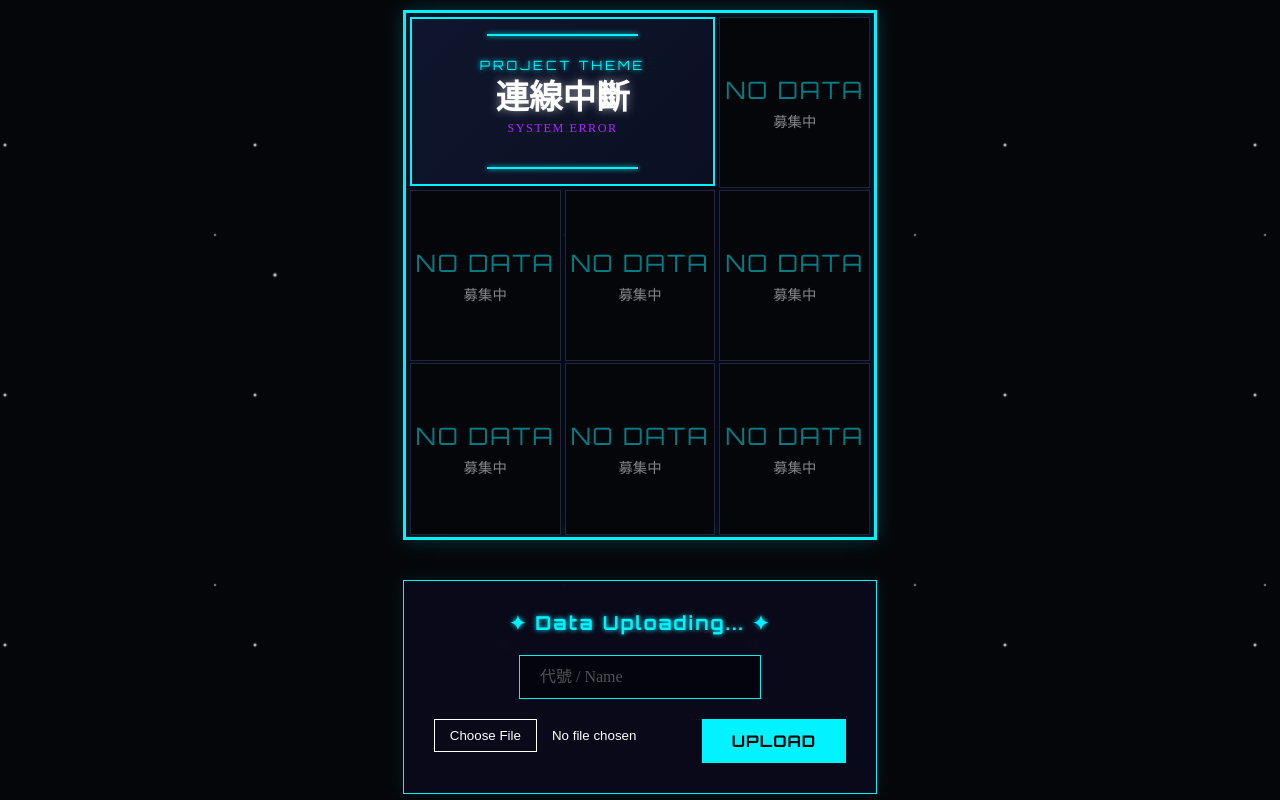
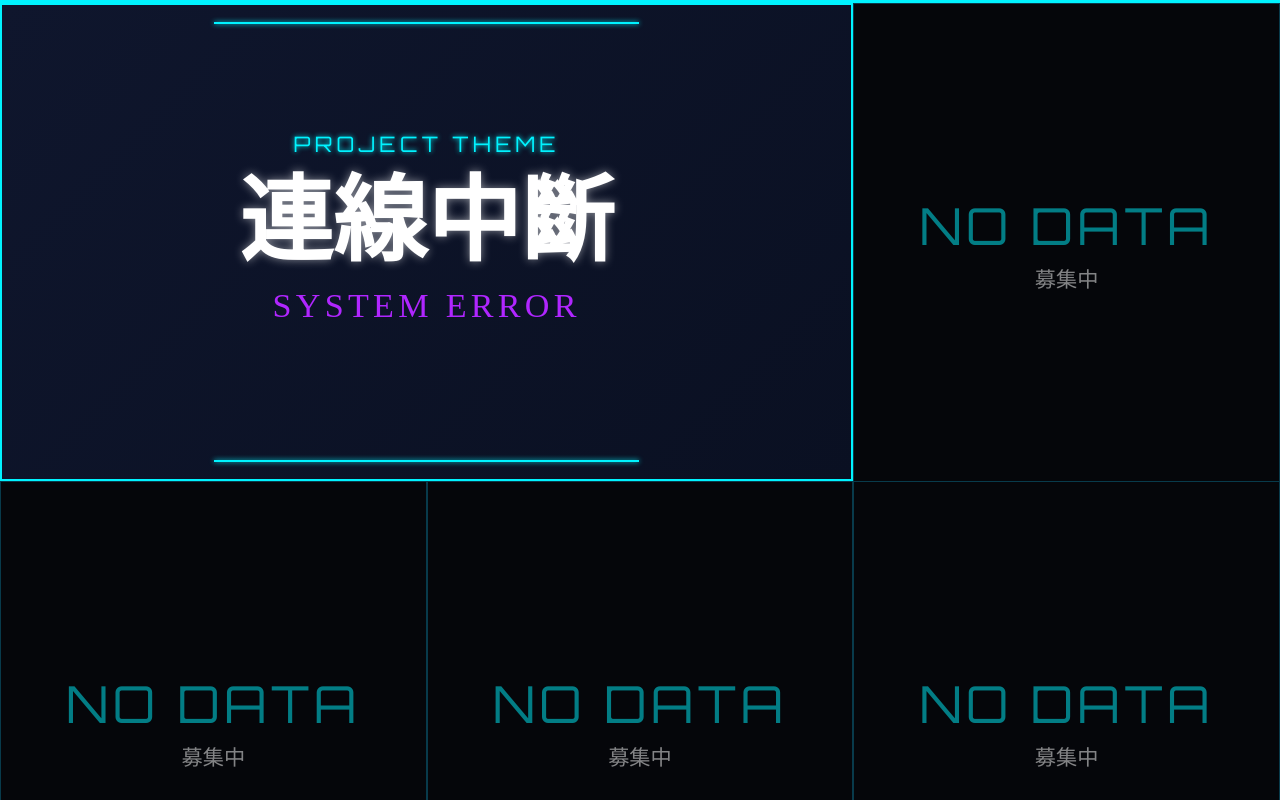
Before and after one commit to KomeijiKoishi-514/youmugroupdraw, a React (Create React App) app in the folder client/: page / in a window 1280 px wide. Shown: the top 800 px of the page. Built offline with nearby package versions, Linux system fonts and the light colour scheme; no server answers.

Commit message:
Update App.css

```diff
--- a/client/src/App.css
+++ b/client/src/App.css
@@ -7,6 +7,14 @@
   --neon-blue: #00f3ff;
   --neon-purple: #b026ff;
   --text-main: #ffffff;
+}
+
+/* ★ 修改 1：徹底重置所有外層容器 */
+html, body, #root {
+  width: 100%;
+  margin: 0;
+  padding: 0;
+  overflow-x: hidden; /* 防止出現水平捲軸 */
 }
 
 body {
@@ -20,28 +28,22 @@ body {
 
   font-family: 'Noto Serif TC', serif;
   color: var(--text-main);
-  margin: 0;
 
-  /* ★ 修改這裡：移除原本的 40px 內距，改成 10px 稍微留點呼吸空間就好，或者設為 0 全滿 */
-  padding: 10px;
-
-  display: flex;
-  justify-content: center;
-  min-height: 100vh;
-  box-sizing: border-box; /* 確保 padding 不會撐出捲軸 */
+  /* 移除原本的 Flex 置中，改用一般的流體佈局，讓它自然撐滿 */
+  display: block;
 }
 
+/* ★ 修改 2：App 容器直接佔滿 100% 視窗寬度 */
 .App {
-  /* ★ 修改這裡：寬度全開 */
-  width: 100%;
+  width: 100vw; /* 強制等於視窗寬度 */
+  max-width: none;
+  background: transparent;
+  box-sizing: border-box;
 
-  /* ★ 修改這裡：移除最大寬度限制，讓它跟隨螢幕無限放大 */
-  max-width: none;
-
-  background: transparent;
-
-  /* 為了不讓標題真的貼到螢幕最邊邊，App 內部可以留一點點緩衝 */
-  box-sizing: border-box;
+  /* 讓內容稍微置中，但寬度全開 */
+  display: flex;
+  flex-direction: column;
+  align-items: center;
 }
 
 /* --- 九宮格容器 --- */
@@ -49,52 +51,57 @@ body {
   display: grid;
   grid-template-columns: repeat(3, 1fr);
   grid-template-rows: repeat(3, 1fr);
-  gap: 4px; /* 維持窄間距 */
+
+  /* 間距極小化 */
+  gap: 0;
 
   background: rgba(0, 10, 30, 0.8);
   border: 3px solid var(--neon-blue);
   box-shadow: 0 0 20px rgba(0, 243, 255, 0.2), inset 0 0 30px rgba(0, 243, 255, 0.1);
 
+  /* 鎖定長寬比 */
   aspect-ratio: 1330 / 1490;
-  padding: 4px;
 
-  /* ★ 新增：確保它水平置中 */
-  margin: 0 auto;
+  /* ★ 修改 3：寬度設為 100% (繼承 App 的 100vw) */
+  width: 100%;
+  padding: 0; /* 移除內距，讓格子直接貼邊 */
+  margin: 0;
 }
 
 /* --- 格子通用設定 --- */
 .grid-item {
-  /* ★ 啟用容器查詢：讓內部的文字可以根據格子的寬度自動縮放 */
+  /* 啟用容器查詢，讓字體隨寬度無限變大 */
   container-type: inline-size;
+
   background: var(--card-bg);
   display: flex;
   flex-direction: column;
   position: relative;
   overflow: hidden;
   height: 100%;
-  border: 1px solid rgba(255, 255, 255, 0.1);
+  /* 邊框設為極細，或者用 box-shadow 代替以避免雙重邊框 */
+  border: 1px solid rgba(0, 243, 255, 0.2);
   transition: all 0.3s ease;
 }
 
-/* ★ 修改重點 1：這裡加上 :not(.title-card) */
-/* 只有「不是標題卡」的格子，滑鼠移上去才會有反應 */
+/* 只有非標題卡才有 Hover 效果 */
 .grid-item:not(.title-card):hover {
   border-color: var(--neon-blue);
   box-shadow: 0 0 15px var(--neon-blue);
   z-index: 10;
-  transform: scale(1.02); /* 稍微放大一點點更有科技感 */
+  transform: scale(1.02);
 }
 
 /* --- 標題卡 (左上角 2 格) --- */
 .title-card {
   grid-column: span 2;
-  /* ★ 這裡也要啟用，它是兩倍寬的容器 */
-  container-type: inline-size;
+  container-type: inline-size; /* 標題也要啟用 */
 
   background: linear-gradient(135deg, #0f1129 0%, #0a0b1e 100%);
   display: flex;
   align-items: center;
   justify-content: center;
+
   padding: 0;
   border: none;
   pointer-events: none;
@@ -104,19 +111,19 @@ body {
 .title-content {
   width: 100%;
   height: 100%;
-  border: 2px solid var(--neon-blue); /* 邊框稍微加粗一點點更有氣勢 */
+  border: 2px solid var(--neon-blue);
+  box-sizing: border-box; /* 確保邊框在內 */
+
   display: flex;
-  box-sizing: border-box;
   flex-direction: column;
   align-items: center;
   justify-content: center;
   position: relative;
   background: rgba(0, 243, 255, 0.02);
-
-  /* 防止內部內容撐開 */
   overflow: hidden;
 }
 
+/* 裝飾線 */
 .decoration-line {
   position: absolute;
   width: 50%;
@@ -124,22 +131,21 @@ body {
   background: var(--neon-blue);
   box-shadow: 0 0 5px var(--neon-blue);
 }
-.decoration-line.top { top: 15px; }
-.decoration-line.bottom { bottom: 15px; }
+.decoration-line.top { top: 2cqw; } /* 改用相對單位 */
+.decoration-line.bottom { bottom: 2cqw; }
 
 .title-card .tag {
   font-family: 'Orbitron', sans-serif;
   color: var(--neon-blue);
-  font-size: 0.8rem; /* 稍微縮小 */
-  letter-spacing: 3px;
-  margin-bottom: 5px;
+  font-size: 2.5cqw; /* 跟隨寬度縮放 */
+  letter-spacing: 0.5cqw;
+  margin-bottom: 1cqw;
   text-shadow: 0 0 5px var(--neon-blue);
 }
 
 .title-card .main-title {
-  /* ★ 修改這裡：使用 cqw 單位，隨著格子寬度變大 */
+  /* 這裡控制標題大小，隨螢幕變寬而變大 */
   font-size: 11cqw;
-
   font-weight: 900;
   margin: 0;
   text-align: center;
@@ -148,22 +154,18 @@ body {
   font-family: 'Noto Serif TC', serif;
   white-space: nowrap;
   line-height: 1.2;
-  padding: 0 10px;
 }
 
-/* 修改 .title-card .sub-title */
 .title-card .sub-title {
-  /* ★ 修改這裡：副標題也自動縮放 */
   font-size: 4cqw;
-
   color: var(--neon-purple);
-  margin-top: 1cqw; /* 間距也用比例 */
+  margin-top: 1cqw;
   letter-spacing: 0.5cqw;
   font-weight: 400;
   text-transform: uppercase;
 }
 
-/* --- 以下樣式保持不變 --- */
+/* --- 圖片與內容 --- */
 .img-box {
   flex: 1;
   width: 100%;
@@ -192,18 +194,17 @@ body {
 
 .empty-text {
   font-family: 'Orbitron', sans-serif;
-  font-size: 1.5rem;
+  font-size: 12cqw; /* 空格子的文字也跟著放大 */
   color: var(--neon-blue);
-  letter-spacing: 2px;
+  letter-spacing: 1cqw;
 }
 
 .empty-sub {
-  font-size: 0.9rem;
+  font-size: 5cqw;
   color: white;
-  margin-top: 5px;
+  margin-top: 1cqw;
 }
 
-/* 修改 .name-box */
 .name-box {
   position: absolute;
   bottom: 0;
@@ -212,9 +213,8 @@ body {
   background: rgba(10, 11, 30, 0.9);
   border-top: 1px solid var(--neon-blue);
 
-  /* ★ 修改這裡：padding 和字體都改用 cqw */
   padding: 2cqw 0;
-  font-size: 8cqw; /* 名字變超大 */
+  font-size: 8cqw; /* 名字超級大 */
 
   text-align: center;
   font-weight: 700;
@@ -223,20 +223,20 @@ body {
   display: flex;
   align-items: center;
   justify-content: center;
-  gap: 2cqw; /* 間距也自動調整 */
+  gap: 2cqw;
 }
 
-/* 修改 .artist-label (那個 Artist: 的小字) */
 .artist-label {
-  /* ★ 修改這裡 */
   font-size: 3cqw;
-
   color: var(--neon-blue);
   text-transform: uppercase;
   font-family: 'Orbitron', sans-serif;
 }
 
+/* --- 上傳區 --- */
 .upload-zone {
+  width: 90%; /* 避免上傳區太寬太醜，限制一下 */
+  max-width: 800px;
   margin-top: 40px;
   padding: 30px;
   border: 1px solid var(--neon-blue);
@@ -251,7 +251,7 @@ body {
   font-family: 'Orbitron', sans-serif;
   color: var(--neon-blue);
   letter-spacing: 2px;
-  font-size: 1.2rem;
+  font-size: 1.5rem;
   text-shadow: 0 0 5px var(--neon-blue);
 }
 
@@ -273,16 +273,8 @@ input[type="text"] {
   min-width: 200px;
   font-family: 'Noto Serif TC', serif;
 }
-input[type="text"]::placeholder {
-  color: rgba(255, 255, 255, 0.3);
-}
-input[type="text"]:focus {
-  box-shadow: 0 0 10px rgba(0, 243, 255, 0.3);
-}
 
-input[type="file"] {
-  color: white;
-}
+input[type="file"] { color: white; }
 input[type="file"]::file-selector-button {
   background: transparent;
   border: 1px solid white;
@@ -310,12 +302,10 @@ button {
   text-transform: uppercase;
   letter-spacing: 1px;
 }
-
 button:hover {
   background: white;
   box-shadow: 0 0 15px white, 0 0 30px var(--neon-blue);
 }
-
 button:disabled {
   background: #333;
   color: #777;
@@ -330,7 +320,6 @@ button:disabled {
   padding: 15px 40px;
   font-size: 1.2rem;
 }
-
 .download-btn:hover {
   background: var(--neon-purple);
   color: white;
```
